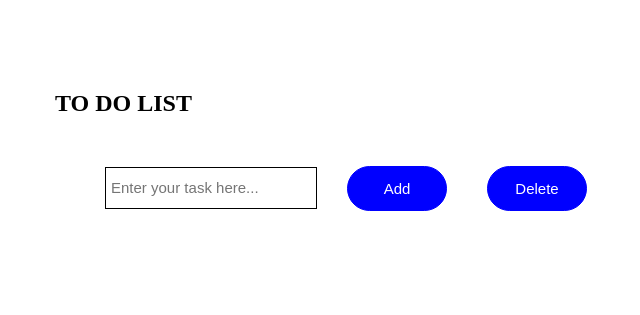
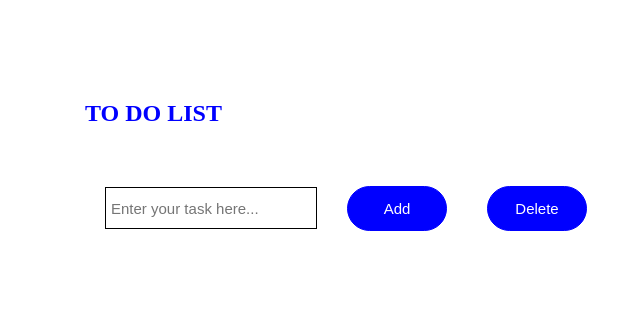
Before and after one commit to aarthyy25/Dynamic-To-Do-List-using-HTML-CSS-and-JavaScript, a plain HTML site: page index.html in a window 1280 px wide. Shown: the whole page, without its empty margins (221-861 px from the left). Drawn offline with Linux system fonts and the light colour scheme.

Commit message:
Update style.css

```diff
--- a/css/style.css
+++ b/css/style.css
@@ -7,7 +7,7 @@
     margin: 10px;
     padding: 10px;
 }
-.head h2{
+.to-do-list h2{
     color: blue;
     font-weight: bold;
     text-align: left;
```
